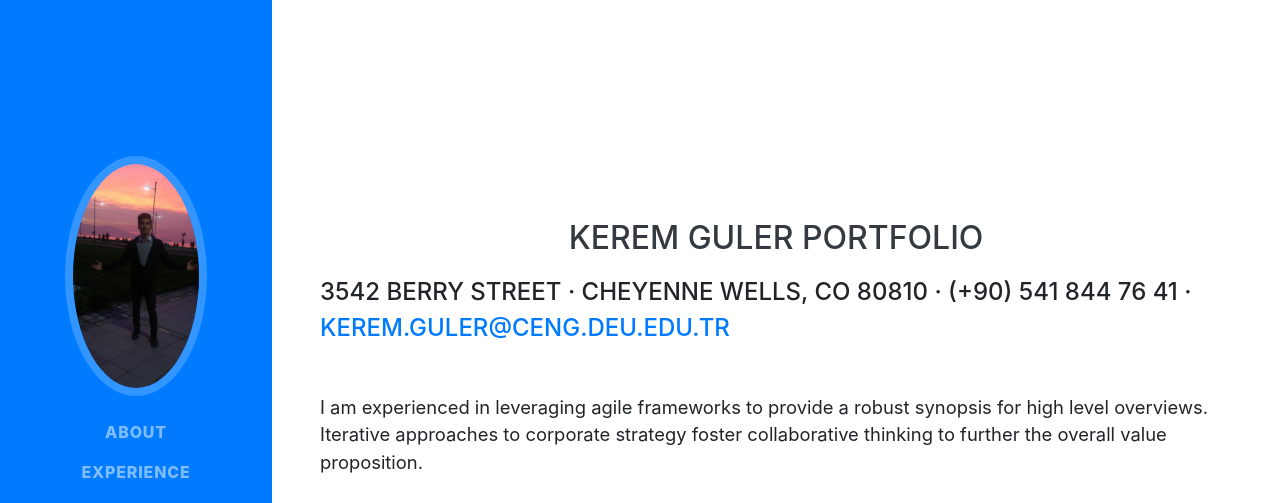
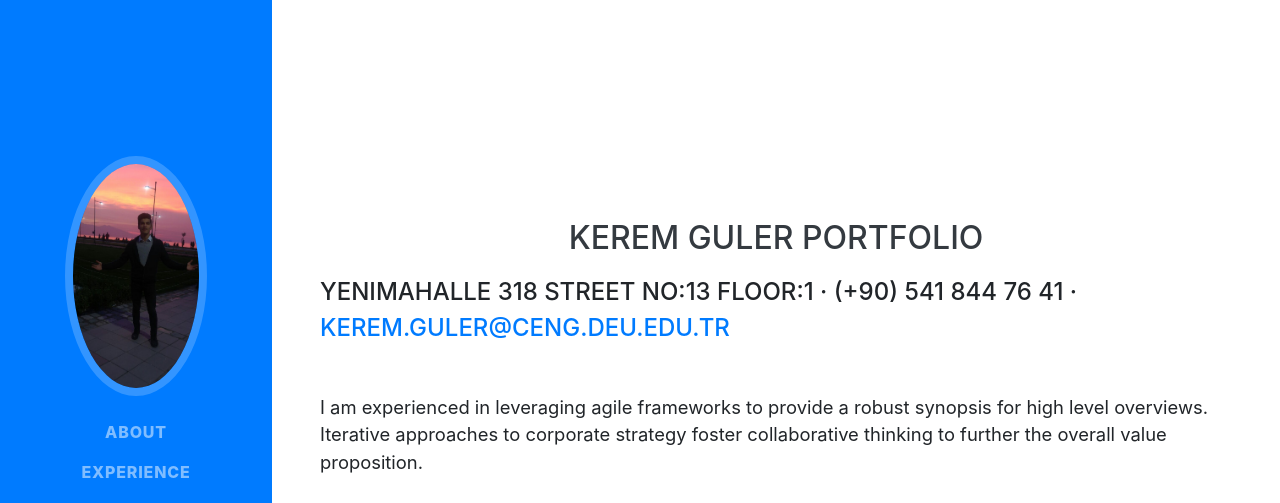
Before and after one commit to krmglr/keremguler.github.io, a website with bundled scripts: page index.html in a window 1280 px wide. Shown: the top 503 px of the page. Built offline with nearby package versions, Linux system fonts and the light colour scheme; a web font is replaced by a local one.

Commit message:
Address changed.

```diff
--- a/index.html
+++ b/index.html
@@ -65,7 +65,7 @@
       <div class="w-100">
         <h2 class="mb-0">KEREM GULER PORTFOLIO</h2>
         <p></p>
-        <div class="subheading mb-5">3542 Berry Street · Cheyenne Wells, CO 80810 · (+90) 541 844 76 41 ·
+        <div class="subheading mb-5">Yenimahalle 318 Street No:13 Floor:1 · (+90) 541 844 76 41 ·
           <a href="https://mail.google.com/" target="_blank">kerem.guler@ceng.deu.edu.tr</a>
         </div>
         <p class="lead mb-5">I am experienced in leveraging agile frameworks to provide a robust synopsis for high level overviews. Iterative approaches to corporate strategy foster collaborative thinking to further the overall value proposition.</p>
```
